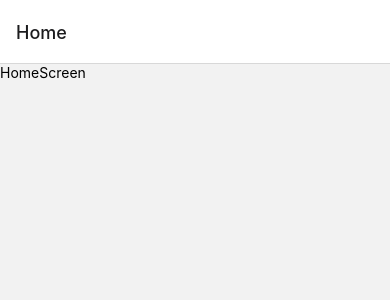
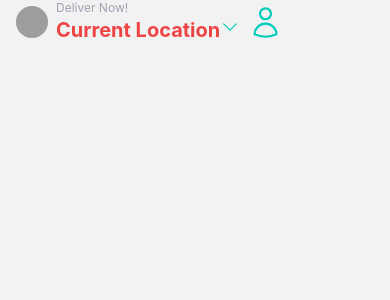
Before and after one commit to halannhile/deliveroo-app, a React Native app: screen /Home in a window 390 px wide. Shown: the top 300 px of the page. Built offline with nearby package versions, Linux system fonts and the light colour scheme; grey boxes are pictures that could not be loaded.

Commit message:
first version of header done

```diff
--- a/App.js
+++ b/App.js
@@ -4,6 +4,7 @@
 import { createNativeStackNavigator } from '@react-navigation/native-stack';
 import HomeScreen from './screens/HomeScreen';
 
+// need to create this class Stack:
 const Stack = createNativeStackNavigator();
 
 export default function App() {
--- a/package.json
+++ b/package.json
@@ -9,6 +9,7 @@
     "web": "expo start --web"
   },
   "dependencies": {
+    "@heroicons/react": "^2.0.16",
     "@react-navigation/native": "^6.1.6",
     "@react-navigation/native-stack": "^6.9.12",
     "expo": "~48.0.4",
@@ -16,8 +17,10 @@
     "nativewind": "^2.0.11",
     "react": "18.2.0",
     "react-native": "0.71.3",
+    "react-native-heroicons": "^3.2.0",
     "react-native-safe-area-context": "4.5.0",
-    "react-native-screens": "~3.20.0"
+    "react-native-screens": "~3.20.0",
+    "react-native-svg": "^13.8.0"
   },
   "devDependencies": {
     "@babel/core": "^7.20.0"
--- a/screens/HomeScreen.js
+++ b/screens/HomeScreen.js
@@ -1,10 +1,63 @@
-import { View, Text } from 'react-native'
-import React from 'react'
+import { View, Text, Image, SafeAreaView } from 'react-native';
+import React from 'react';
+import { useNavigation } from '@react-navigation/native';
+import { useState, useRef, useLayoutEffect } from 'react';
+
+// import heroicons:
+import {
+  UserIcon,
+  ChevronDownIcon,
+  AdjustmentIcon,
+} from "react-native-heroicons/outline";
 
 export default function HomeScreen() {
+
+  // create a navigation hook to give access to the navigation object:
+  const navigation = useNavigation();
+
+  // as soon as the screen appears, do something:
+  useLayoutEffect(() => {
+    navigation.setOptions({
+      // headerTitle: "Testing",
+      headerShown: false,
+    })
+  }, [])
+
   return (
-    <View>
-      <Text>HomeScreen</Text>
-    </View>
+    // <SafeAreaView className="bg-white pt-2">
+    <SafeAreaView>
+
+      {/* tailwind css working inside react native through className */}
+      <Text className="text-red-500">
+
+        {/* Header */}
+        {/* padding on the bottom is 3, items centrally aligned, margin 4 on the x axis, space between x components is 2 */}
+        <View className ="flex-row pb-3 items-center mx-4 space-x-2">
+
+          {/* 1st view: create a View for the icon */}
+          <Image
+              source={{
+                uri: 'https://links.papareact.com/wru'
+              }}
+              // height, width, background color, padding and shape of image
+              className="h-7 w-7 bg-gray-300 p-4 rounded-full"
+          />
+
+          {/* 2nd view: create another view inside this view */}
+          {/* "flex-1" means this view will take up all the space, pushing the user icon to the right */}
+          <View className="flex-1">
+            {/* text-xs and text-xl means extra-small and extra-large texts */}
+            <Text className="font=bold text-gray-400 text-xs">Deliver Now!</Text>
+            <Text className="font-bold text-xl">Current Location
+            <ChevronDownIcon size={20} color="#00ccbb"/>
+            </Text>
+          </View>
+
+          {/*adding user icon*/}
+          <UserIcon size={35} color="#00ccbb"/>
+
+        </View>
+      </Text>
+    </SafeAreaView>
   )
 }
```
Also changed, not shown: 1 other file (tests, documents, lock files or other folders).
